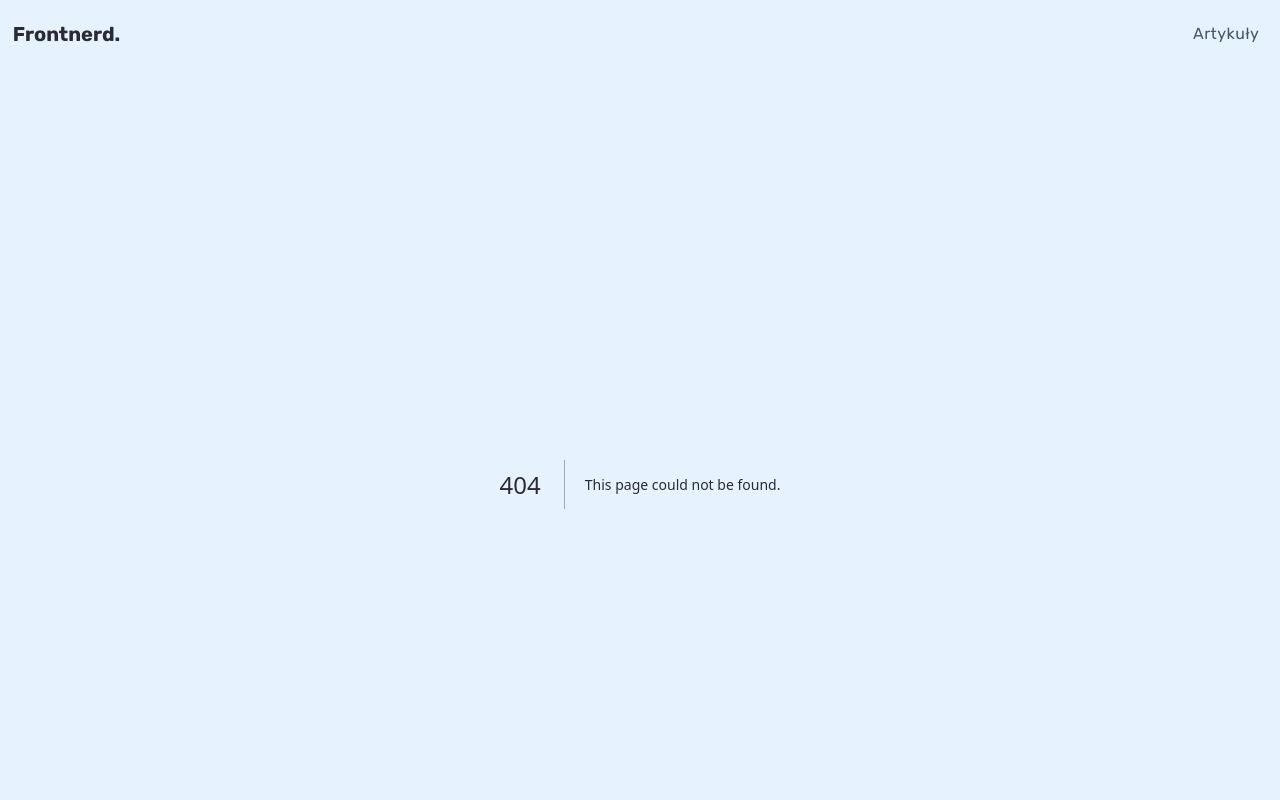
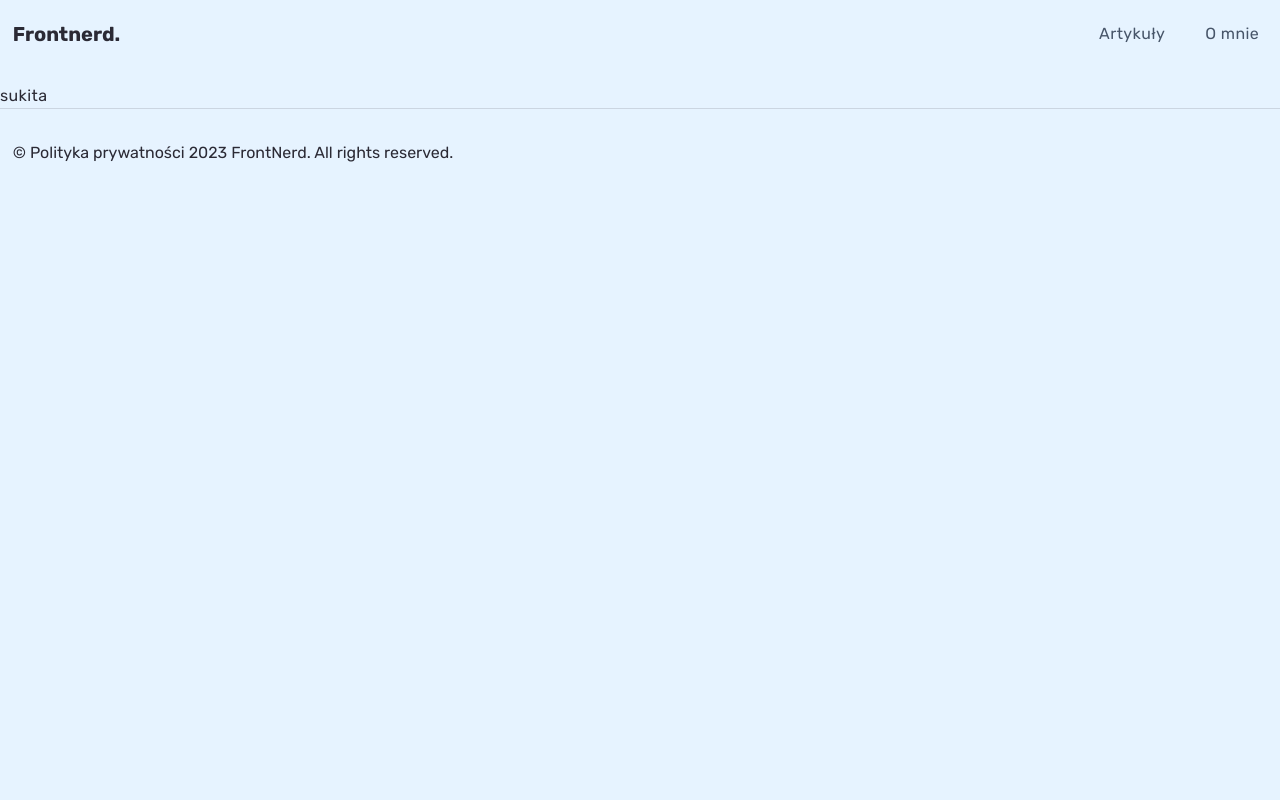
Before and after one commit to KrzysztofCiemny/FrontNerd-blog, a Next.js app: page /o-mnie in a window 1280 px wide. Before the commit this address had no page. Shown: the top 800 px of the page. Built offline with nearby package versions, Linux system fonts and the light colour scheme.

Commit message:
Added empty aboutMe page, added nav link for aboutMe page

```diff
--- /dev/null
+++ b/app/o-mnie/page.tsx
@@ -0,0 +1,11 @@
+
+const AboutMePage = () => {
+
+  return (
+    <>
+      <p>sukita</p>
+    </>
+  )
+}
+
+export default AboutMePage
--- a/components/molecules/articlesNavigation/ArticlesCategories.ts
+++ b/components/molecules/articlesNavigation/ArticlesCategories.ts
@@ -1 +1 @@
-export const categories = ['Wszystko', 'Next', 'Git', 'Inne'];
+export const categories = ["Wszystko", "Next", "Git", "Inne"];
--- a/components/molecules/articlesNavigation/ArticlesNavigation.tsx
+++ b/components/molecules/articlesNavigation/ArticlesNavigation.tsx
@@ -1,6 +1,10 @@
 import { categories } from "./ArticlesCategories";
 
-const ArticlesNavigation = ({ onCategoryClick }: { onCategoryClick: (category: string) => void }) => {
+type Props = {
+  onCategoryClick: (category: string) => void
+}
+
+const ArticlesNavigation = ({ onCategoryClick }: Props) => {
   return (
     <ul className="flex flex-wrap gap-4 justify-center">
       {categories.map((category, index) => (
--- a/components/molecules/navigation/Navigation.tsx
+++ b/components/molecules/navigation/Navigation.tsx
@@ -26,6 +26,12 @@ const Navigation = ({ isMenuOpen, setIsMenuOpen }: MobileMenuOpen) => {
           </Link>
           <div className="nav-link_bottom-line"></div>
         </li>
+        <li className="group nav-link_container">
+          <Link href="/o-mnie" className="nav-link" onClick={() => setIsMenuOpen(false)}>
+            O mnie
+          </Link>
+          <div className="nav-link_bottom-line"></div>
+        </li>
       </ul>
     </nav>
   )
--- a/models/models.ts
+++ b/models/models.ts
@@ -14,6 +14,6 @@ export interface LogoBody {
 }
 
 export interface MobileMenuOpen {
-  isMenuOpen: Boolean,
-  setIsMenuOpen: React.Dispatch<React.SetStateAction<boolean>>
+  isMenuOpen: Boolean;
+  setIsMenuOpen: React.Dispatch<React.SetStateAction<boolean>>;
 }
```
Also changed, not shown: utils/formatDate.ts (+5 -6 lines), utils/getPost.ts (+11 -11 lines).
